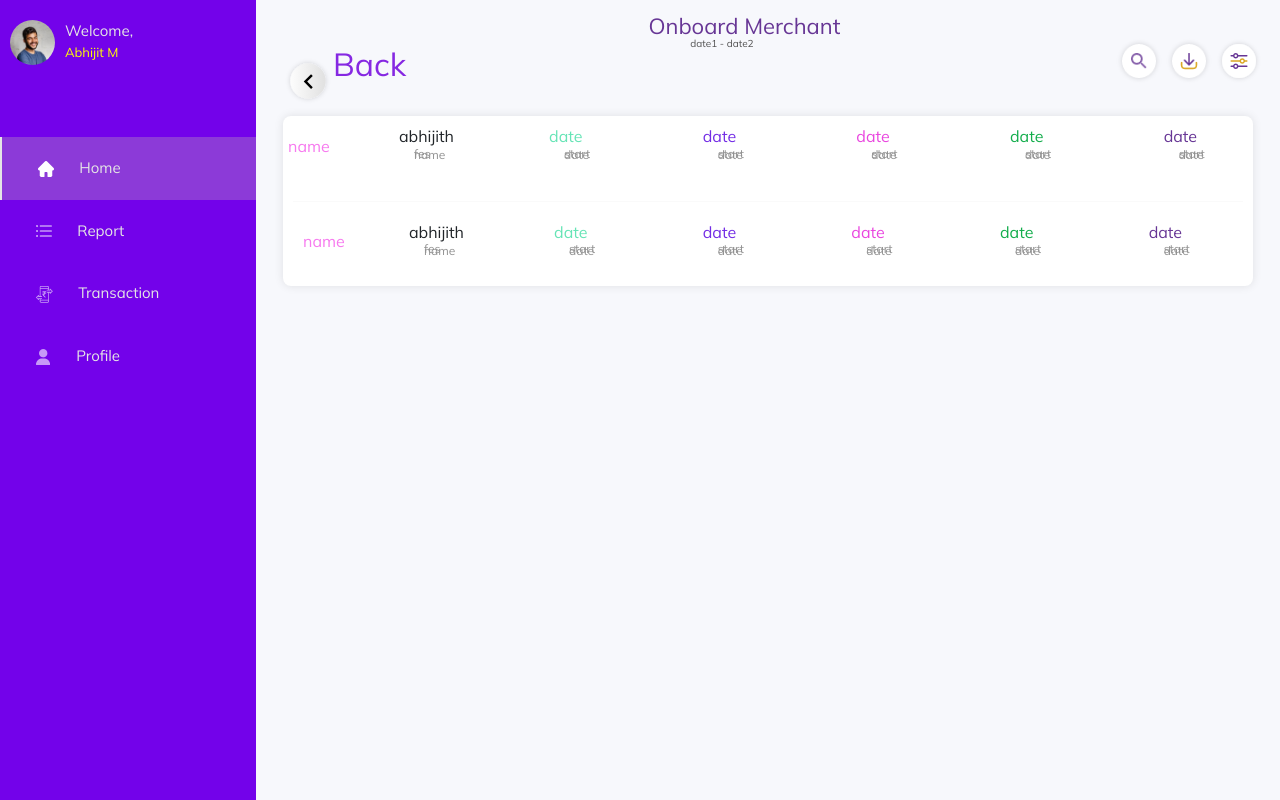
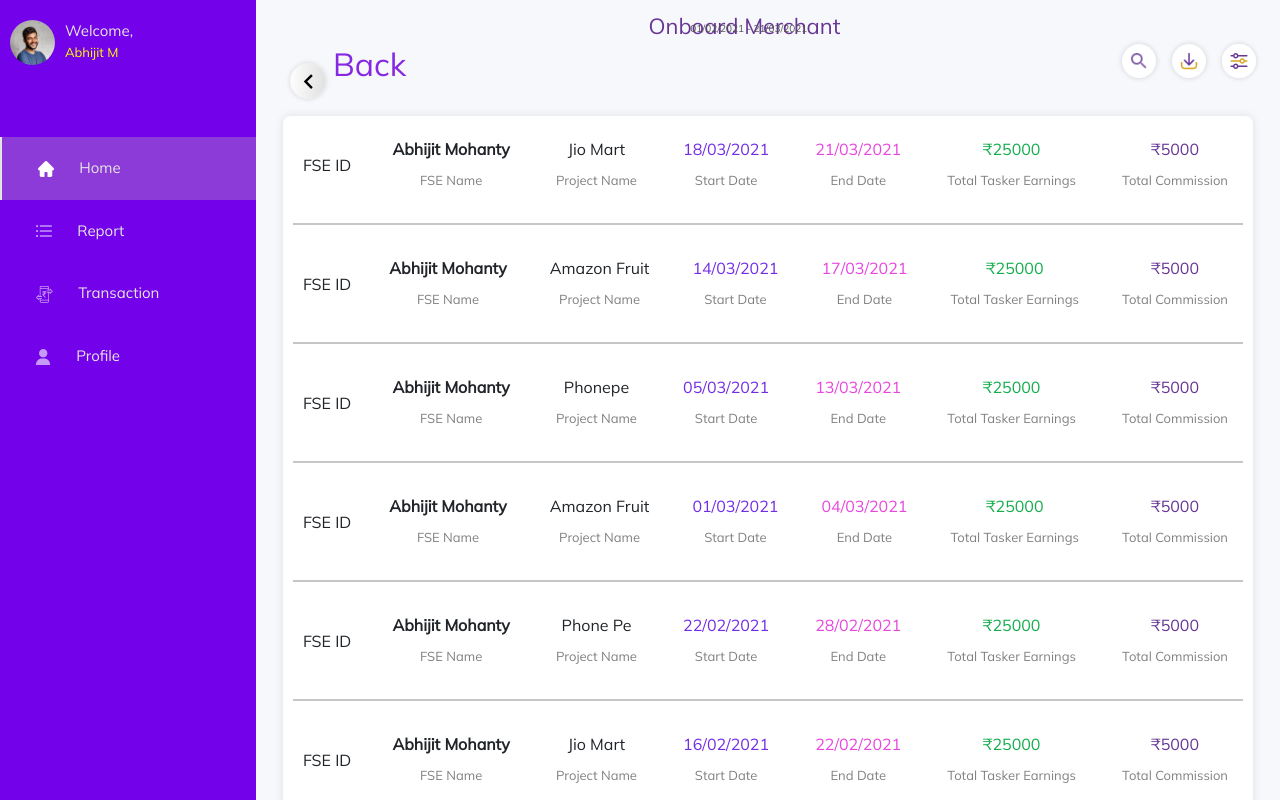
Before and after one commit to mayurpaunipagar/taskmo-manpower-dashboard-assign4, a React (Create React App) app: page /report/1 in a window 1280 px wide. Both pictures are taken after a click on the button "LOGIN". Shown: the top 800 px of the page. Built offline with nearby package versions, Linux system fonts and the light colour scheme.

Commit message:
updated report details

```diff
--- a/src/component/myReportDetails/index.js
+++ b/src/component/myReportDetails/index.js
@@ -1,6 +1,7 @@
 import "./style.css";
 import React from "react";
 import { Link } from "react-router-dom";
+import { MyReportDetailsData } from "./../../dataset";
 
 function MyReportDetails() {
   const handleClick = (id) => {
@@ -24,24 +25,32 @@
               width="50px"
             />
           </Link>
-          <p>Back</p>
+          <div>Back</div>
         </div>
         <div className="header_center">
-          <p className="title">onboard merchant</p>
-          <p className="dates">date1 - date2</p>
+          <div className="title">{MyReportDetailsData.name}</div>
+          <div className="dates">
+            {MyReportDetailsData.startDate} - {MyReportDetailsData.endDate}
+          </div>
         </div>
         <div className="header_right">
-          <img src={window.location.origin + "/images/Search.png"} alt="download" />
-          <img src={window.location.origin + "/images/download.png"} alt="download" />
+          <img
+            src={window.location.origin + "/images/Search.png"}
+            alt="download"
+          />
+          <img
+            src={window.location.origin + "/images/download.png"}
+            alt="download"
+          />
           <div
             className="small_card"
             id="list-items"
             style={{ display: "none" }}
           >
-            <p className="drop1">Dates</p>
-            <p className="drop2">FSE ID</p>
-            <p className="drop3">FSE name</p>
-            <p className="drop4">Project name</p>
+            <div className="drop1">Dates</div>
+            <div className="drop2">FSE ID</div>
+            <div className="drop3">FSE name</div>
+            <div className="drop4">Project name</div>
           </div>
           <img
             src={window.location.origin + "/images/filter.svg"}
@@ -52,7 +61,55 @@
         </div>
       </div>
       <div className="card_box">
-        <div className="row">
+        {MyReportDetailsData.details.map(
+          (
+            {
+              fseId,
+              fseName,
+              projectName,
+              startDate,
+              endDate,
+              totalTaskerEarnings,
+              totalCommission,
+            },
+            idx
+          ) => {
+            return (
+              <>
+                <div key={idx} className="row1">
+                  <div>{fseId}</div>
+                  <div className="center mycol">
+                    <div className="col-21">{fseName}</div>
+                    <div className="grayText mt-3">FSE Name</div>
+                  </div>
+                  <div className="center mycol">
+                    <div>{projectName}</div>
+                    <div className="grayText mt-3">Project Name</div>
+                  </div>
+                  <div className="center mycol">
+                    <div className="col-41">{startDate}</div>
+                    <div className="grayText mt-3">Start Date</div>
+                  </div>
+                  <div className="center mycol">
+                    <div className="col-51">{endDate}</div>
+                    <div className="grayText mt-3">End Date</div>
+                  </div>
+                  <div className="center mycol">
+                    <div className="col-61">&#8377;{totalTaskerEarnings}</div>
+                    <div className="grayText mt-3">Total Tasker Earnings</div>
+                  </div>
+                  <div className="center mycol">
+                    <div className="col-71">&#8377;{totalCommission}</div>
+                    <div className="grayText mt-3">Total Commission</div>
+                  </div>
+                </div>
+                {MyReportDetailsData.details.length-1===idx?null:<hr className="hrStyle" />}
+              </>
+            );
+          }
+        )}
+
+        {/* <div className="row1">
           <div className="col1">
             <p className="p1">name</p>
           </div>
@@ -80,37 +137,7 @@
             <p className="col-71">date</p>
             <p className="col-3">start date</p>
           </div>
-        </div>
-        <hr className="hr" />
-        <div className="row1">
-          <div className="col1">
-            <p className="p1">name</p>
-          </div>
-          <div className="col2">
-            <p className="col-21">abhijith</p>
-            <p className="col-3">fes name</p>
-          </div>
-          <div className="col3">
-            <p className="col-31">date</p>
-            <p className="col-3">start date</p>
-          </div>
-          <div className="col4">
-            <p className="col-41">date</p>
-            <p className="col-3">start date</p>
-          </div>
-          <div className="col5">
-            <p className="col-51">date</p>
-            <p className="col-3">start date</p>
-          </div>
-          <div className="col6">
-            <p className="col-61">date</p>
-            <p className="col-3">start date</p>
-          </div>
-          <div className="col7">
-            <p className="col-71">date</p>
-            <p className="col-3">start date</p>
-          </div>
-        </div>
+        </div> */}
       </div>
     </div>
   );
--- a/src/component/myReportDetails/style.css
+++ b/src/component/myReportDetails/style.css
@@ -95,6 +95,7 @@
 
   .col-21 {
     font-size: 16px;
+    font-weight: bold;
   }
 
   .col-31 {
@@ -112,7 +113,6 @@
   .col-71 {
     color: #673695;
   }
-
-  .hr {
-    opacity: 0.3;
+  .hrStyle{
+    border-top: 2px solid #c6c6c6;
   }
--- a/src/dataset/index.js
+++ b/src/dataset/index.js
@@ -133,5 +133,70 @@
     totalCommission:300
   }
 ]
-export { homeCardArr, homeAllProfiles, reportDetails };
+
+const MyReportDetailsData={
+  name:"Onboard Merchant",
+  startDate:"01/02/2021",
+  endDate:"21/03/2021",
+  details:[
+    {
+      fseId:"FSE ID",
+      fseName:"Abhijit Mohanty",
+      projectName:"Jio Mart",
+      startDate:"18/03/2021",
+      endDate:"21/03/2021",
+      totalTaskerEarnings:25000,
+      totalCommission:5000
+    },{
+      fseId:"FSE ID",
+      fseName:"Abhijit Mohanty",
+      projectName:"Amazon Fruit",
+      startDate:"14/03/2021",
+      endDate:"17/03/2021",
+      totalTaskerEarnings:25000,
+      totalCommission:5000
+    },{
+      fseId:"FSE ID",
+      fseName:"Abhijit Mohanty",
+      projectName:"Phonepe",
+      startDate:"05/03/2021",
+      endDate:"13/03/2021",
+      totalTaskerEarnings:25000,
+      totalCommission:5000
+    },{
+      fseId:"FSE ID",
+      fseName:"Abhijit Mohanty",
+      projectName:"Amazon Fruit",
+      startDate:"01/03/2021",
+      endDate:"04/03/2021",
+      totalTaskerEarnings:25000,
+      totalCommission:5000
+    },{
+      fseId:"FSE ID",
+      fseName:"Abhijit Mohanty",
+      projectName:"Phone Pe",
+      startDate:"22/02/2021",
+      endDate:"28/02/2021",
+      totalTaskerEarnings:25000,
+      totalCommission:5000
+    },{
+      fseId:"FSE ID",
+      fseName:"Abhijit Mohanty",
+      projectName:"Jio Mart",
+      startDate:"16/02/2021",
+      endDate:"22/02/2021",
+      totalTaskerEarnings:25000,
+      totalCommission:5000
+    },{
+      fseId:"FSE ID",
+      fseName:"Abhijit Mohanty",
+      projectName:"Jio Mart",
+      startDate:"07/02/2021",
+      endDate:"15/02/2021",
+      totalTaskerEarnings:25000,
+      totalCommission:5000
+    }
+  ]
+}
+export { homeCardArr, homeAllProfiles, reportDetails, MyReportDetailsData };
 export default transactions;
```
Also changed, not shown: src/component/myReport/index.js (+1 -22 lines).
